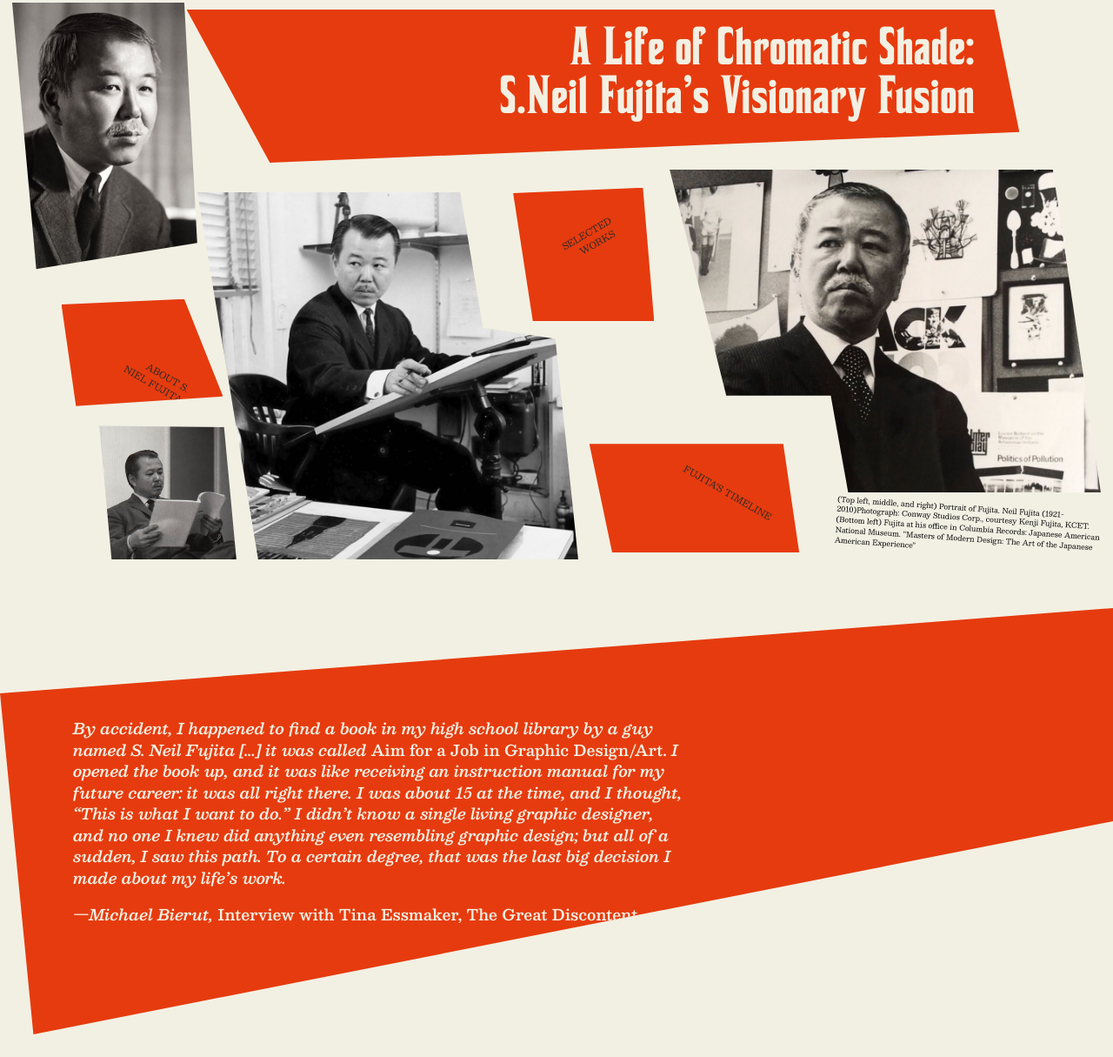
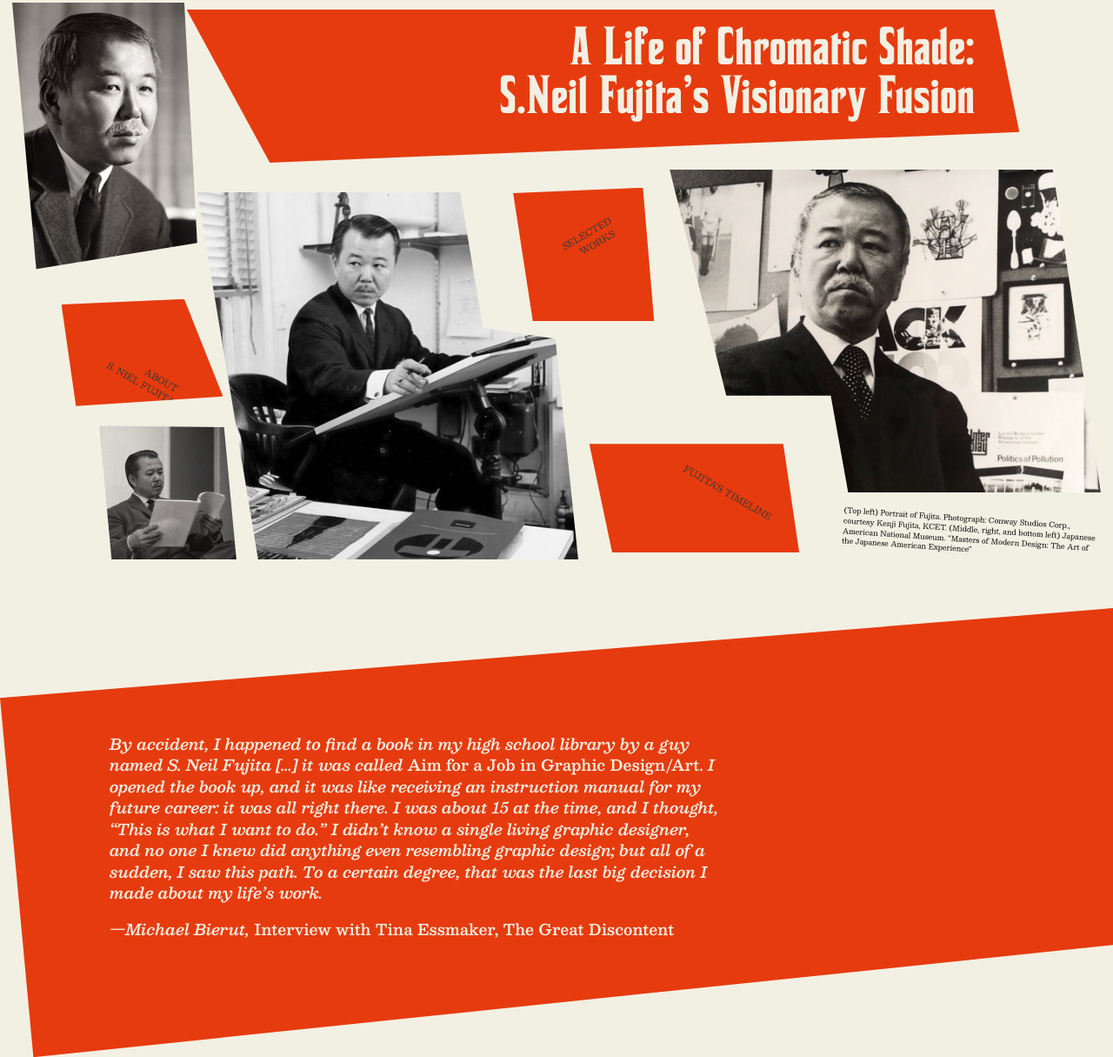
Before and after one commit to hannashibata/sneilfujita, a plain HTML site: page index.html in a window 1280 px wide. Shown: the part 53-1268 px from the top of the page at 87% size. Drawn offline with nearby package versions, Linux system fonts and the light colour scheme.

Commit message:
updated the layout for home-grid-hero and updated padding to sections;

```diff
--- a/css/style.css
+++ b/css/style.css
@@ -58,7 +58,8 @@ CSS TABLE OF CONTENTS
     --color-primary: #E63B0E;
     --color-secondary: #BA6194;
     --color-tertiary: #FD9F00;
-    --color-black: #242B28;
+    --color-black: #2F3A36;
+    /* --color-black: #242B28; */
     --color-white: #F2F0E3;
 
     --color-body-bg: var(--color-white);
@@ -514,7 +515,7 @@ img {
 /* SECTIONS
 ----------------------------------------------- */
 section {
-    padding: var(--unit-large) var(--unit-small);
+    padding: var(--unit-large);
 }
 
 /* HERO SECTION */
@@ -737,7 +738,7 @@ html {
 
     span.span-about {
         rotate: 30deg;
-        translate: 15% 200%;
+        translate: 0 200%;
     }
 
     span.span-works {
@@ -764,11 +765,12 @@ html {
 .bierut {
     background-color: var(--color-primary);
     color: var(--color-white);
-    clip-path: polygon(0 20%, 100% 0, 100% 50%, 3% 100%);
+    clip-path: polygon(0 20%, 100% 0, 100% 75%, 3% 100%);
+    /* padding-bottom: 5em; */
 }
 
 .bierut blockquote {
-    margin: 4em;
+    margin: 5em 4em 4.5em 4em;
 }
 
 .home-hero-grid {
@@ -777,6 +779,10 @@ html {
     list-style: none;
     grid-template-columns: 3.5% 4.5% 7% 2% 28% 7% 8% 15% 25%;
     grid-template-rows: 30% 2% 2% 18% 24% 2% 10% 12%;
+
+    @media(max-width: 767px) {
+        margin-bottom: 2em;
+    }
 }
 
 .home-hero-grid img {
@@ -966,11 +972,18 @@ html {
     text-transform: uppercase;
 }
 
-figcaption,
 .credit {
     font-size: 60%;
     font-family: var(--font-sans-serif);
     font-weight: 400;
+    /* padding-top: .5em;
+    padding-left: 1em; */
+    padding-top: 2em;
+    padding-left: 2em;
+}
+
+
+figcaption {
     padding-top: .5em;
     padding-left: 1em;
 }
--- a/index.html
+++ b/index.html
@@ -79,16 +79,15 @@
                 <!-- List menu
                  !!! Refactoring required -->
                 <a class="home-hero-grid-item red-bg mid01 observe-me animate-from-left" href="index.html#about"><span
-                        class="span-about">About S. Niel Fujita</span></a>
+                        class="span-about">About S.&nbsp;Niel&nbsp;Fujita</span></a>
                 <a class="home-hero-grid-item red-bg mid03 observe-me animate-from-right"
                     href="page-works/index.html"><span class="span-works">Selected Works</span></a>
                 <a class="home-hero-grid-item red-bg btm02 observe-me animate-from-bottom"
                     href="page-timeline/index.html"><span class="span-timeline">Fujita&rsquo;s Timeline</span></a>
 
-                <!-- Citation
-                  !!! Needs update -->
+                <!-- Citation -->
                 <div class="home-hero-grid-item btm03 credit observe-me animate-from-bottomright01">
-                    <p>(Top left, middle, and right) Portrait of Fujita. Neil Fujita (1921-2010)Photograph: Conway Studios Corp., courtesy Kenji Fujita, KCET. (Bottom left) Fujita at his office in Columbia Records: Japanese American National Museum. “Masters of Modern Design: The Art of the Japanese American Experience”</p>
+                    <p>(Top left) Portrait of Fujita. Photograph: Conway Studios Corp., courtesy Kenji Fujita, KCET. (Middle, right, and bottom left) Japanese American National Museum. “Masters of Modern Design: The Art of the Japanese American Experience”</p>
                 </div>
 
             </div>
@@ -113,7 +112,7 @@
                     <div class="one-third observe-me animate-from-left">
                         <h2>About</h2>
                         <blockquote class="color-purplex" cite="https://www.hellerbooks.com/pdfs/voice_s_neil_fujita.pdf">
-                            <p>I wanted to look for a job in graphic art because I knew that I had to make a living and that painting wasn&rsquo;t going to do it. [...] I went down to Philadelphia, and Coiner (Charles Coiner, N. W. Ayer & Son) looked at my portfolio and offered me a job, but it wasn&rsquo;t because of my commercial work—it was because of my paintings!</p>
+                            <p>I wanted to look for a job in graphic art because I knew that I had to make a living and that painting wasn&rsquo;t going to do it. [...] I went down to Philadelphia, and Coiner (Charles Coiner, N.W. Ayer & Son) looked at my portfolio and offered me a job, but it wasn&rsquo;t because of my commercial work—it was because of my paintings!</p>
                             <p>&mdash;S. Neil Fujtia,<cite>Waxing Chromatic: An Interview with S. Neil Fujita By Steven Heller</cite></p>
                         </blockquote>
                     </div>
```
